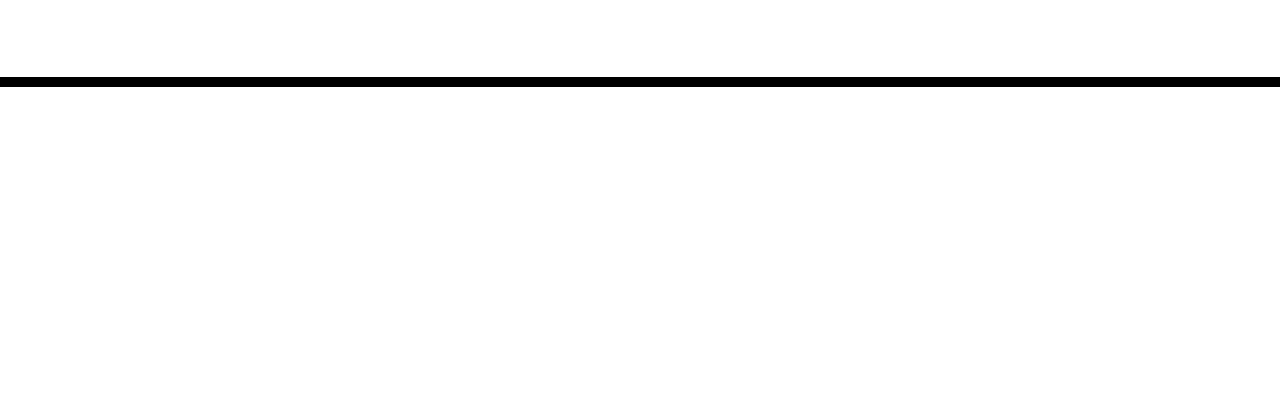
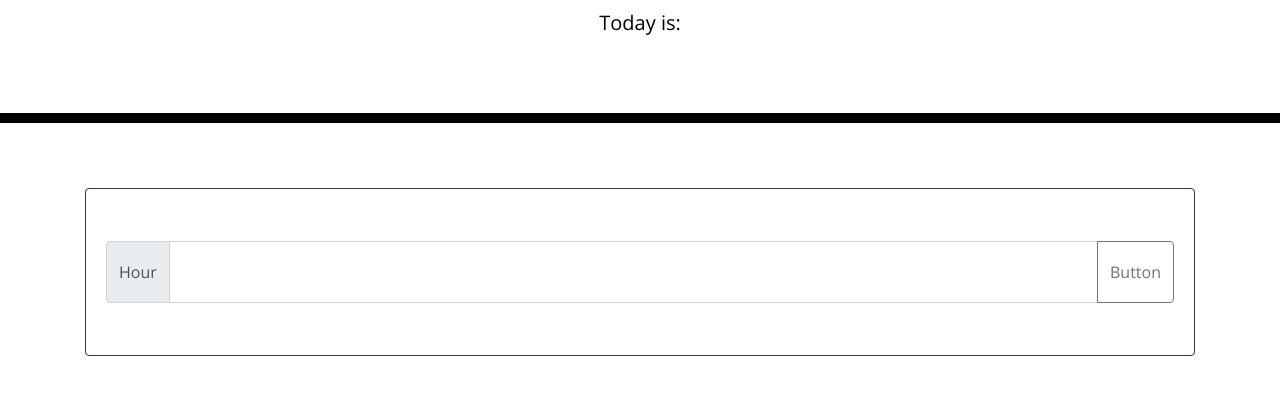
Before and after one commit to JJLindsey/scheduler, a plain HTML site: page index.html in a window 1280 px wide. Shown: the part 181-576 px from the top of the page. Drawn offline with nearby package versions, Linux system fonts and the light colour scheme; files that its build step writes are made by us from their sources.

Commit message:
add style sheet

```diff
--- a/index.html
+++ b/index.html
@@ -6,8 +6,7 @@
     <meta http-equiv="X-UA-Compatible" content="ie=edge" />
     <link
       rel="stylesheet"
-      href="https://stackpath.bootstrapcdn.com/bootstrap/4.3.1/css/bootstrap.min.css"
-    />
+      href="https://stackpath.bootstrapcdn.com/bootstrap/4.3.1/css/bootstrap.min.css"/>
     <link
       rel="stylesheet"
       href="https://use.fontawesome.com/releases/v5.8.1/css/all.css"
@@ -18,7 +17,7 @@
       href="https://fonts.googleapis.com/css?family=Open+Sans&display=swap"
       rel="stylesheet"
     />
-    <link rel="stylesheet" href="style.css" />
+    <link rel="stylesheet" href="./Assets/css/style.css"/>
     <title>Work Day Scheduler</title>
   </head>
 
@@ -26,11 +25,31 @@
     <header class="jumbotron">
       <h1 class="display-3">Work Day Scheduler</h1>
       <p class="lead">A simple calendar app for scheduling your work day</p>
-      <p id="currentDay" class="lead"></p>
+      <p id="currentDay" class="lead">
+        <span class="date"> Today is: </span>
+      </p>
     </header>
     <div class="container">
       <!-- Timeblocks go here -->
-    </div>
+        <div class="row">
+          <div class="col-12" id="hour">
+            <div class="card border-dark mb-3">
+              <div class="card-body">
+                <div class="input-group">
+                  <div class="input-group-prepend">
+                    <span class="input-group-text">Hour</span>
+                  </div>
+                  <textarea class="form-control" aria-label="With textarea"></textarea>
+                  <div class="input-group-append">
+                    <button class="btn btn-outline-secondary" type="button" id="button-addon2">Button</button>
+                  </div>
+                </div>
+              </div>
+            </div>
+          </div>
+        </div>
+      </div>
+
 
     <script src="https://code.jquery.com/jquery-3.4.1.min.js"></script>
     <script src="https://cdnjs.cloudflare.com/ajax/libs/moment.js/2.24.0/moment.min.js"></script>
```
